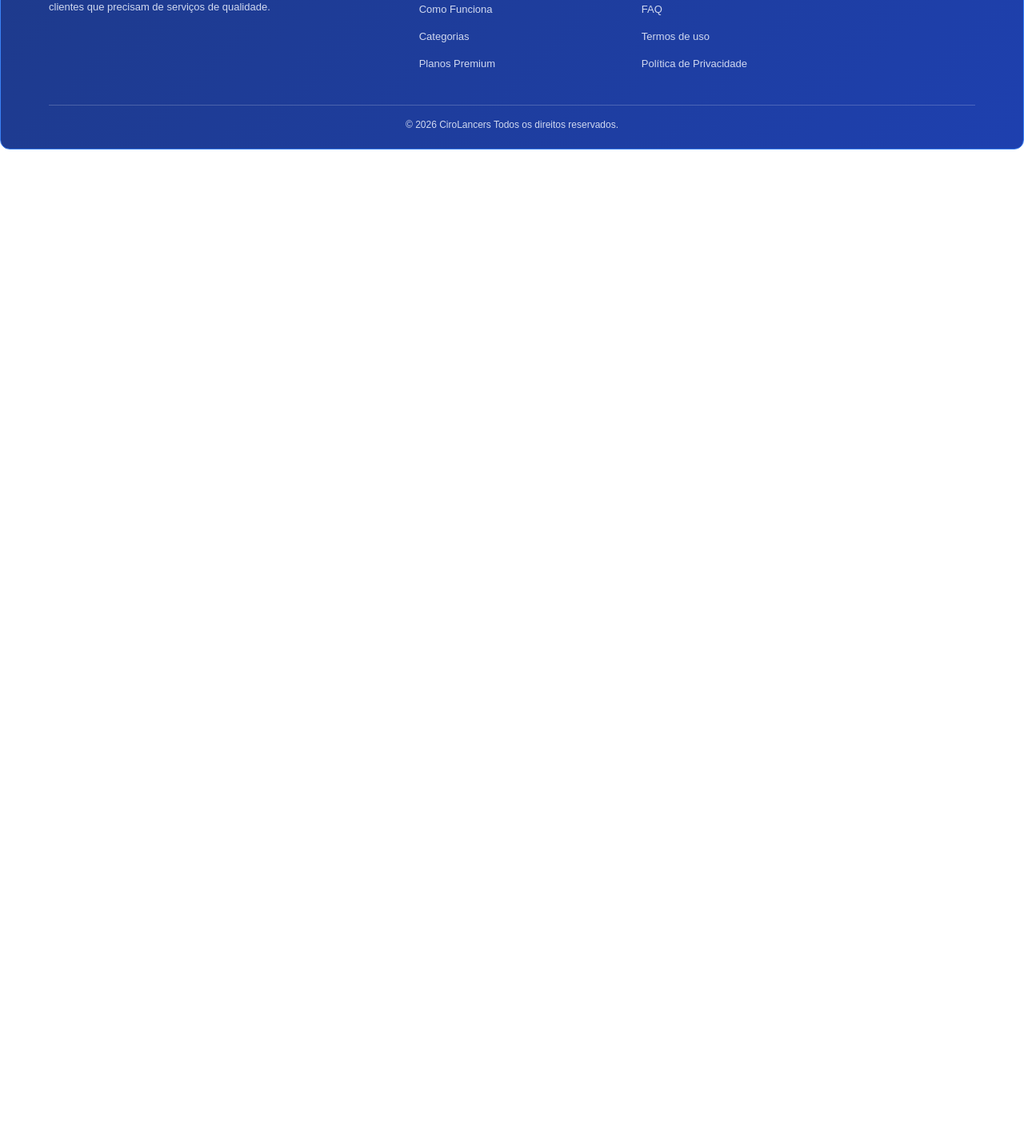
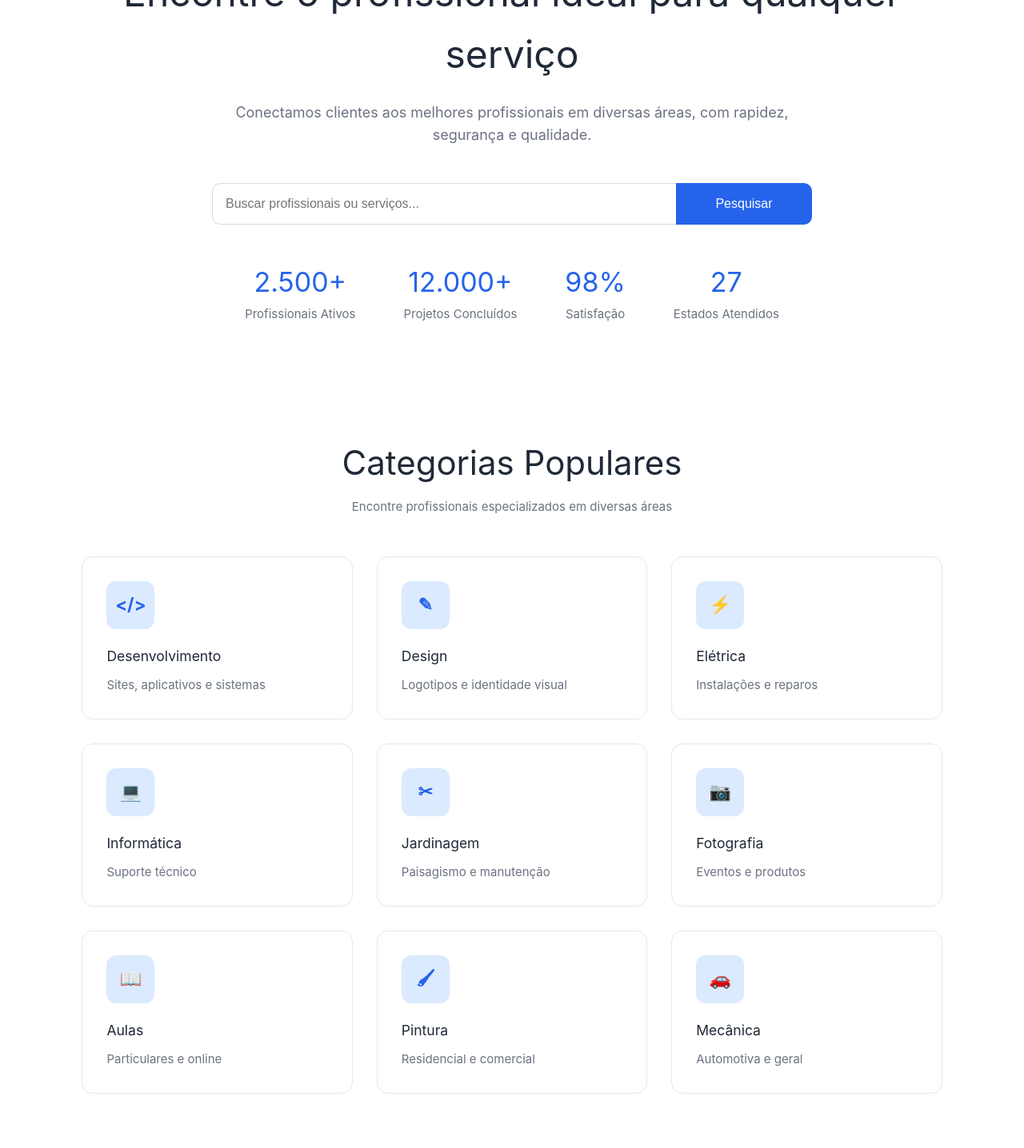
Before and after one commit to Hackatonn-2026/Hackaton2026, a Vue app: page /suporte in a window 1280 px wide. Shown: the part 180-1616 px from the top of the page at 80% size. Before the commit the page ends 800 px from the top, so only its background shows below. Built offline with nearby package versions, Linux system fonts and the light colour scheme.

Commit message:
HomeView

```diff
--- a/src/App.vue
+++ b/src/App.vue
@@ -1,10 +1,12 @@
 <script setup>
 import AppHeader from './layout/AppHeader.vue';
 import TheFooter from './layout/TheFooter.vue';
+import HomeView from './views/HomeView.vue';
 
 
 </script>
 <template>
   <AppHeader />
+  <HomeView />
   <TheFooter />
 </template>
--- a/src/views/HomeView.vue
+++ b/src/views/HomeView.vue
@@ -1,7 +1,282 @@
+<template>
+  <main class="home">
+
+    <section class="hero">
+      <div class="hero-content">
+        <h1>Encontre o profissional ideal para qualquer serviço</h1>
+        <p>
+          Conectamos clientes aos melhores profissionais em diversas áreas,
+          com rapidez, segurança e qualidade.
+        </p>
+
+        <div class="search">
+          <input
+            type="text"
+            placeholder="Buscar profissionais ou serviços..."
+          />
+          <button>Pesquisar</button>
+        </div>
+
+        <div class="stats">
+          <div class="stat">
+            <h2>2.500+</h2>
+            <span>Profissionais Ativos</span>
+          </div>
+
+          <div class="stat">
+            <h2>12.000+</h2>
+            <span>Projetos Concluídos</span>
+          </div>
+
+          <div class="stat">
+            <h2>98%</h2>
+            <span>Satisfação</span>
+          </div>
+
+          <div class="stat">
+            <h2>27</h2>
+            <span>Estados Atendidos</span>
+          </div>
+        </div>
+      </div>
+    </section>
+
+    <section class="categories">
+      <div class="section-title">
+        <h2>Categorias Populares</h2>
+        <p>
+          Encontre profissionais especializados em diversas áreas
+        </p>
+      </div>
+
+      <div class="cards">
+
+        <div
+          class="card"
+          v-for="category in categories"
+          :key="category.name"
+        >
+          <div class="icon">
+            {{ category.icon }}
+          </div>
+
+          <h3>{{ category.name }}</h3>
+          <p>{{ category.description }}</p>
+        </div>
+
+      </div>
+    </section>
+
+  </main>
+</template>
+
 <script setup>
+const categories = [
+  {
+    icon: "</>",
+    name: "Desenvolvimento",
+    description: "Sites, aplicativos e sistemas"
+  },
+  {
+    icon: "✎",
+    name: "Design",
+    description: "Logotipos e identidade visual"
+  },
+  {
+    icon: "⚡",
+    name: "Elétrica",
+    description: "Instalações e reparos"
+  },
+  {
+    icon: "💻",
+    name: "Informática",
+    description: "Suporte técnico"
+  },
+  {
+    icon: "✂",
+    name: "Jardinagem",
+    description: "Paisagismo e manutenção"
+  },
+  {
+    icon: "📷",
+    name: "Fotografia",
+    description: "Eventos e produtos"
+  },
+  {
+    icon: "📖",
+    name: "Aulas",
+    description: "Particulares e online"
+  },
+  {
+    icon: "🖌",
+    name: "Pintura",
+    description: "Residencial e comercial"
+  },
+  {
+    icon: "🚗",
+    name: "Mecânica",
+    description: "Automotiva e geral"
+  }
+];
 </script>
 
-<template>
-  <main>
-  </main>
-</template>
+<style scoped>
+.home {
+  width: 100%;
+  background: #fff;
+}
+
+/* HERO */
+
+.hero {
+  padding: 70px 8%;
+  text-align: center;
+}
+
+.hero h1 {
+  font-size: 48px;
+  color: #1f2937;
+  margin-bottom: 20px;
+}
+
+.hero p {
+  max-width: 700px;
+  margin: auto;
+  color: #6b7280;
+  font-size: 18px;
+  line-height: 1.6;
+}
+
+.search {
+  margin: 45px auto;
+  display: flex;
+  justify-content: center;
+  max-width: 750px;
+}
+
+.search input {
+  flex: 1;
+  padding: 16px;
+  border: 1px solid #dcdcdc;
+  border-right: none;
+  border-radius: 10px 0 0 10px;
+  font-size: 16px;
+}
+
+.search input:focus {
+  outline: none;
+}
+
+.search button {
+  width: 170px;
+  border: none;
+  background: #2563eb;
+  color: white;
+  font-size: 16px;
+  cursor: pointer;
+  border-radius: 0 10px 10px 0;
+}
+
+.stats {
+  display: flex;
+  justify-content: center;
+  gap: 60px;
+  flex-wrap: wrap;
+}
+
+.stat h2 {
+  color: #2563eb;
+  font-size: 34px;
+}
+
+.stat span {
+  color: #6b7280;
+}
+
+/* CATEGORIAS */
+
+.categories {
+  padding: 70px 8%;
+}
+
+.section-title {
+  text-align: center;
+  margin-bottom: 50px;
+}
+
+.section-title h2 {
+  font-size: 42px;
+  color: #1f2937;
+}
+
+.section-title p {
+  margin-top: 10px;
+  color: #6b7280;
+}
+
+.cards {
+  display: grid;
+  grid-template-columns: repeat(auto-fit, minmax(270px,1fr));
+  gap: 30px;
+}
+
+.card {
+  border: 1px solid #e5e7eb;
+  border-radius: 14px;
+  padding: 30px;
+  transition: .25s;
+  cursor: pointer;
+}
+
+.card:hover {
+  transform: translateY(-5px);
+  box-shadow: 0 12px 30px rgba(0,0,0,.08);
+}
+
+.icon {
+  width: 60px;
+  height: 60px;
+  border-radius: 12px;
+  background: #dbeafe;
+  color: #2563eb;
+  display: flex;
+  align-items: center;
+  justify-content: center;
+  font-weight: bold;
+  font-size: 22px;
+  margin-bottom: 20px;
+}
+
+.card h3 {
+  margin-bottom: 10px;
+  color: #1f2937;
+}
+
+.card p {
+  color: #6b7280;
+}
+
+@media(max-width:768px){
+
+.hero h1{
+    font-size:34px;
+}
+
+.search{
+    flex-direction:column;
+}
+
+.search input{
+    border-radius:10px;
+    border-right:1px solid #dcdcdc;
+}
+
+.search button{
+    width:100%;
+    margin-top:12px;
+    border-radius:10px;
+    padding:16px;
+}
+
+}
+</style>
```
